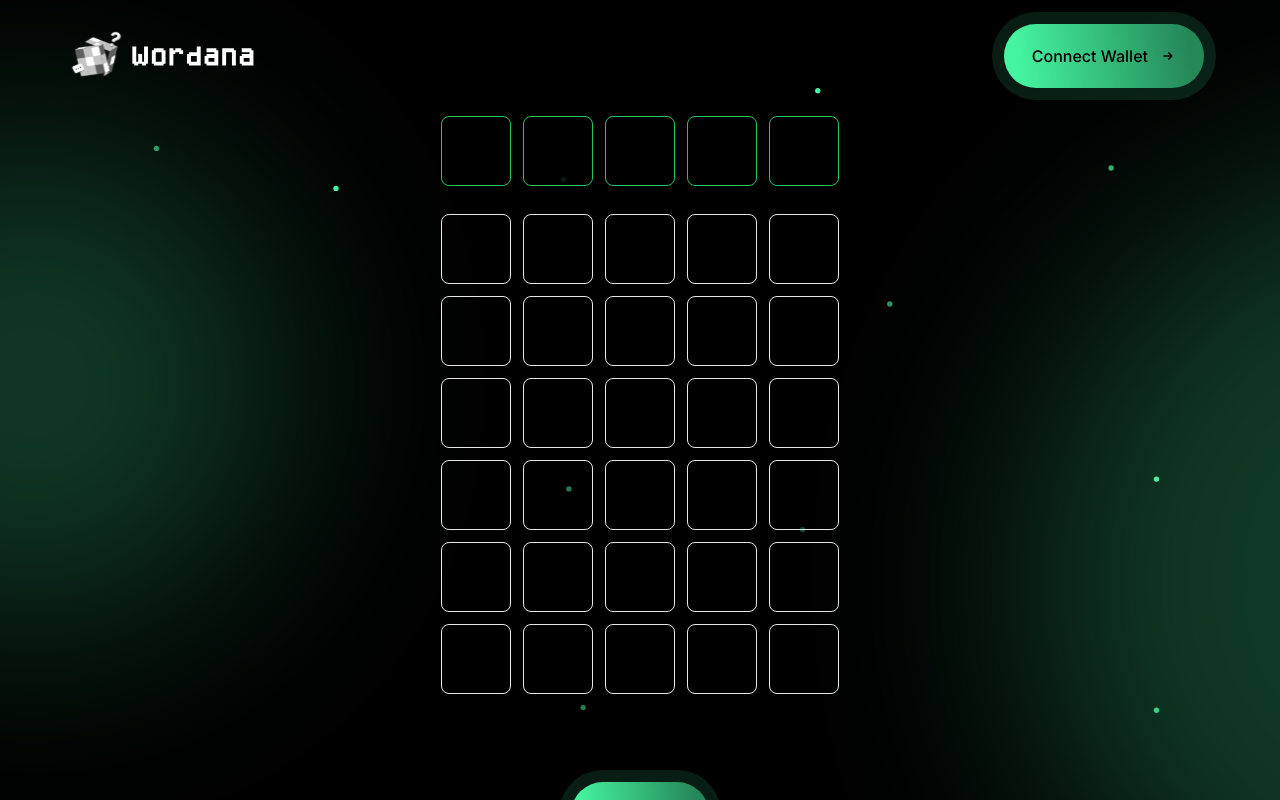
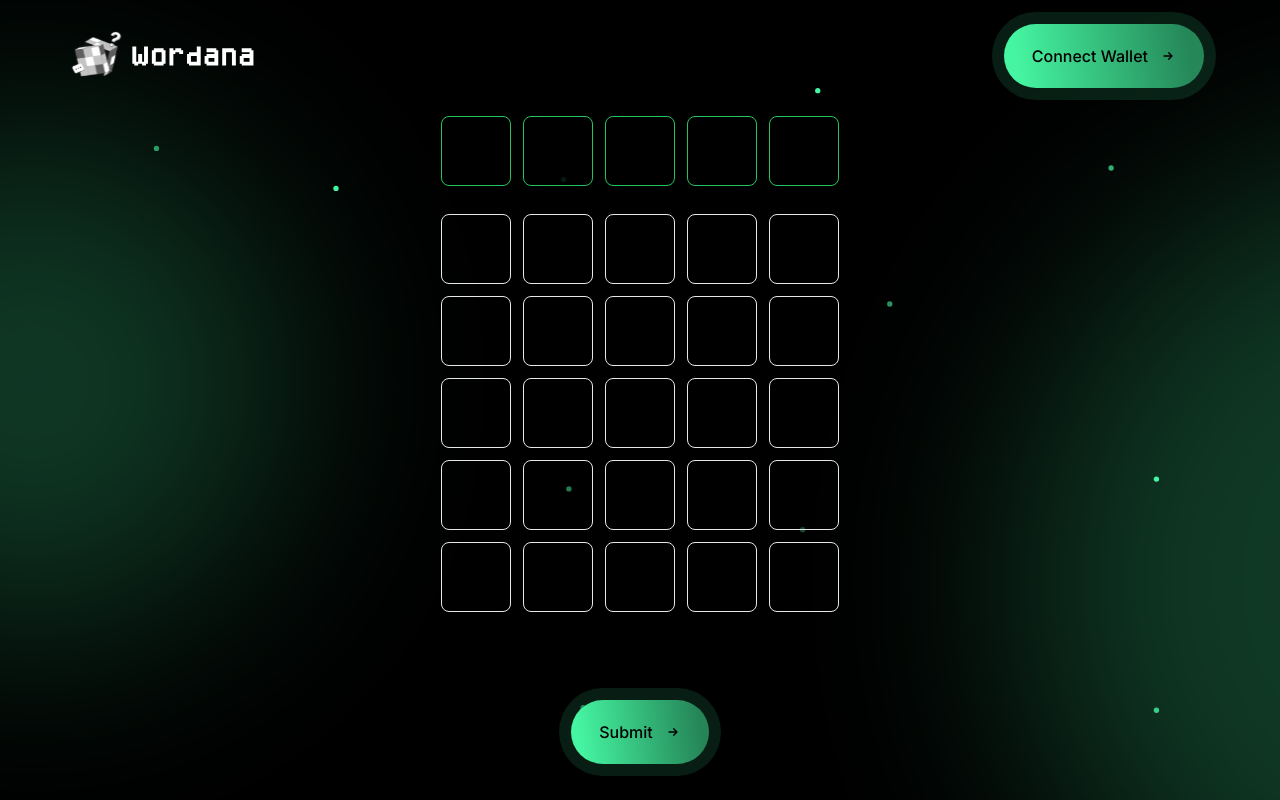
Before and after one commit to Havorahq/wordana, a Next.js app: page /startgame in a window 1280 px wide. Built offline with nearby package versions, Linux system fonts and the light colour scheme.

Commit message:
fixed the bug

```diff
--- a/app/components/WordInputGrid.tsx
+++ b/app/components/WordInputGrid.tsx
@@ -4,18 +4,17 @@ import { useState, useRef, Dispatch, SetStateAction, useEffect } from "react"
 
 interface WordInputGridProps {
     isActive: boolean,
-    setGuess?: Dispatch<SetStateAction<string>>
+    setGuess?: Dispatch<SetStateAction<string>>,
+    guess: string
 }
 
-const WordInputGrid: React.FC<WordInputGridProps> =({isActive, setGuess})=> {
+const WordInputGrid: React.FC<WordInputGridProps> =({isActive, setGuess, guess})=> {
 
     const inputRef = useRef<HTMLInputElement>(null);
 
     const inactivBoxStyle = 'flex justify-center items-center rounded-lg bg-transparent border w-[70px] h-[70px] uppercase'
     const activeBoxStyle = inactivBoxStyle + ' border-green-500'
     const boxStyle = isActive? activeBoxStyle : inactivBoxStyle
-
-    const [word, setWord] = useState('')
 
     const handleClick =()=>{
         if (isActive && inputRef.current !== undefined && inputRef.current){
@@ -25,22 +24,36 @@ const WordInputGrid: React.FC<WordInputGridProps> =({isActive, setGuess})=> {
 
     return (
     <div>
+        {
+            isActive? (
+                <div>
                     <div className="flex w-full justify-between gap-3" onClick={handleClick}>
-            <p className={boxStyle}>{word.charAt(0)}</p>
-            <p className={boxStyle}>{word.charAt(1)}</p>
-            <p className={boxStyle}>{word.charAt(2)}</p>
-            <p className={boxStyle}>{word.charAt(3)}</p>
-            <p className={boxStyle}>{word.charAt(4)}</p>
+                        <p className={boxStyle}>{guess.charAt(0)}</p>
+                        <p className={boxStyle}>{guess.charAt(1)}</p>
+                        <p className={boxStyle}>{guess.charAt(2)}</p>
+                        <p className={boxStyle}>{guess.charAt(3)}</p>
+                        <p className={boxStyle}>{guess.charAt(4)}</p>
                     </div>
-        <input type="text" className="text-black fixed top-0 right-0 opacity-0"  maxLength={5} value={word}
+                <input type="text" className="text-black fixed top-0 right-0 opacity-0"  maxLength={5} value={guess}
                     onChange={(e)=>{
-                setWord(e.target.value)
                         if (setGuess){
                             setGuess(e.target.value)
                         }
                     }}
                     ref={inputRef}/>
                 </div>
+            ):(
+                <div className="flex w-full justify-between gap-3">
+                    <div className={boxStyle}/>
+                    <div className={boxStyle}/>
+                    <div className={boxStyle}/>
+                    <div className={boxStyle}/>
+                    <div className={boxStyle}/>
+                </div>
+            )
+        }
+
+    </div>
     )
 }
 
--- a/app/startgame/page.tsx
+++ b/app/startgame/page.tsx
@@ -55,9 +55,9 @@ const Game = () => {
                         </div>
                     ))
                 }
-                <WordInputGrid isActive setGuess={setCurrentGuess}/>
+                <WordInputGrid isActive setGuess={setCurrentGuess} guess={currentGuess}/>
                 {
-                    guesses.length < 6 && <RenderEmptyWordGrid numberOfTimes={6-guesses.length}/>
+                    guesses.length < 6 && <RenderEmptyWordGrid numberOfTimes={5-guesses.length}/>
                 }
                 <div onClick={()=>handleSubmission()}>
                     <Button title='Submit'/>
```
Lines whose indentation alone changed are shown as unchanged.
